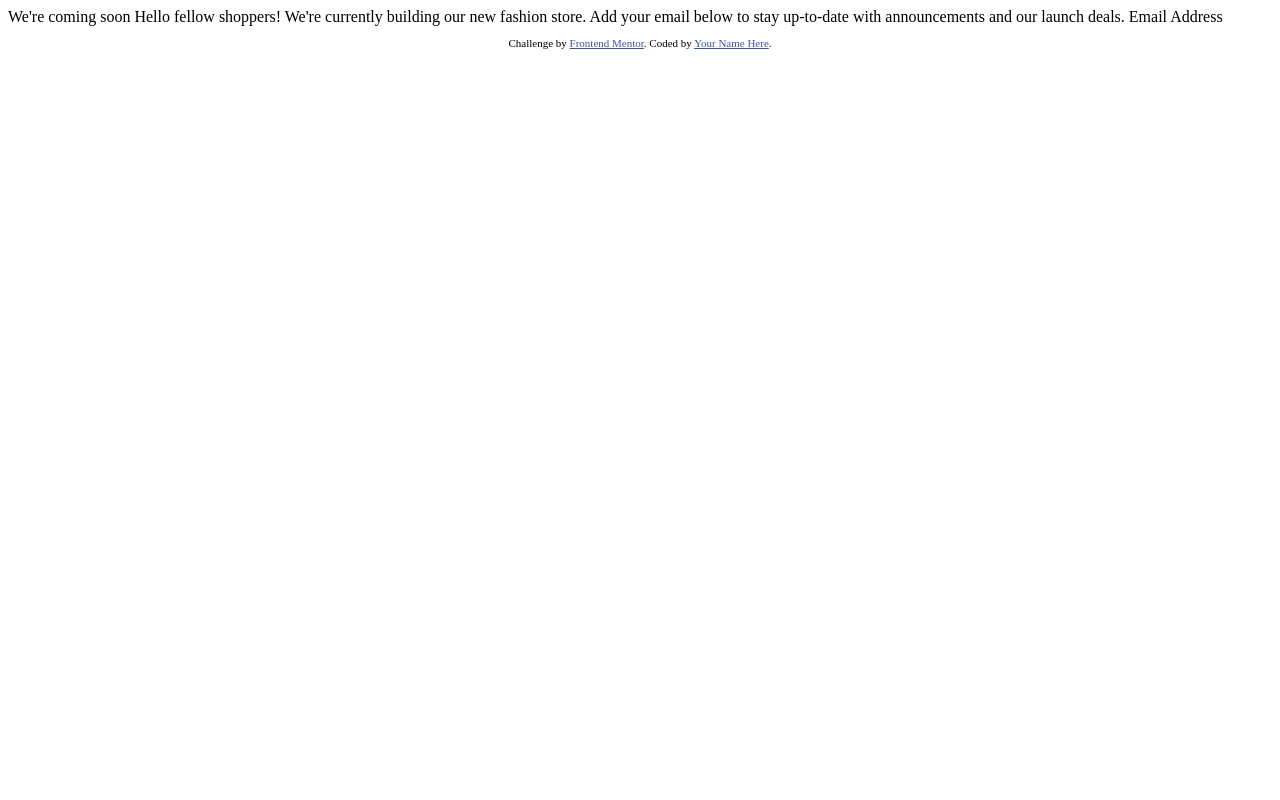
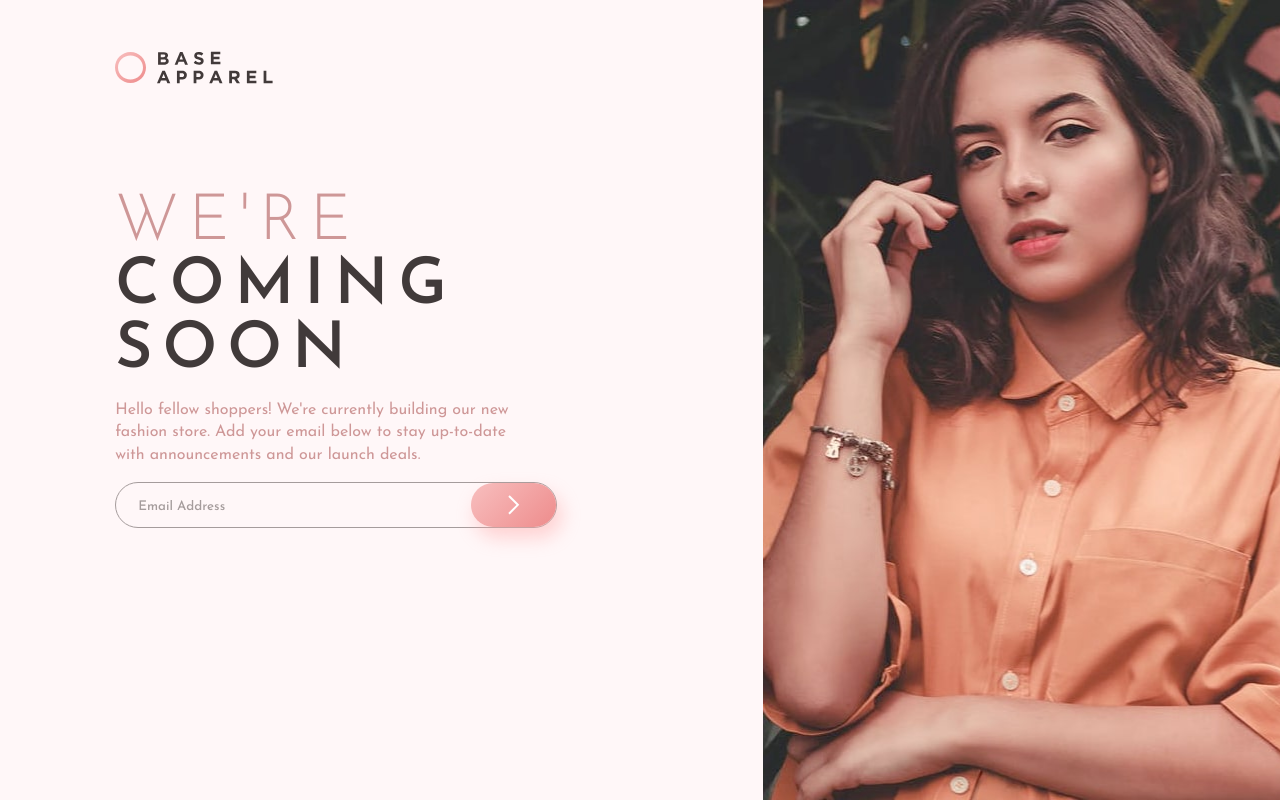
Before and after one commit to mohamed-ashif-m/Web_Dev_Challenge, a plain HTML site: page base-apparel-coming-soon-master/index.html in a window 1280 px wide. Drawn offline with Linux system fonts and the light colour scheme.

Commit message:
Update index.html

```diff
--- a/base-apparel-coming-soon-master/index.html
+++ b/base-apparel-coming-soon-master/index.html
@@ -3,31 +3,35 @@
 <head>
   <meta charset="UTF-8">
   <meta name="viewport" content="width=device-width, initial-scale=1.0"> <!-- displays site properly based on user's device -->
-
+  <link rel="stylesheet" href="style.css">
   <link rel="icon" type="image/png" sizes="32x32" href="./images/favicon-32x32.png">
 
   <title>Frontend Mentor | Base Apparel coming soon page</title>
-
-  <!-- Feel free to remove these styles or customise in your own stylesheet 👍 -->
-  <style>
-    .attribution { font-size: 11px; text-align: center; }
-    .attribution a { color: hsl(228, 45%, 44%); }
-  </style>
 </head>
 <body>
+  <div class="navy1">
+    <img src="./images/logo.svg" alt="" class="logo">
+    </div>
+  <main class="front-page">
+    <div class="left">
+      <div class="navy">
+        <img src="./images/logo.svg" alt="" class="logo">
+      </div>
+      <div class="main">
+        <h1 class="title"><span class="tit">We're</span><br> coming <br>soon</h1>
+        <p class="para">  Hello fellow shoppers! We're currently building our new fashion store.
+          Add your email below to stay up-to-date with announcements and our launch deals.</p>
+          <div class="in">
+            <input type="text" class="mail" placeholder="Email Address">
+            <div class="arrow-left">
+              <img src="./images/icon-arrow.svg" onclick="arrowFn()">
 
-  We're coming soon
+            </div>
+          </div>
 
-  Hello fellow shoppers! We're currently building our new fashion store.
-  Add your email below to stay up-to-date with announcements and our launch deals.
-
-  Email Address
-
-  <footer>
-    <p class="attribution">
-      Challenge by <a href="https://www.frontendmentor.io?ref=challenge" target="_blank">Frontend Mentor</a>.
-      Coded by <a href="#">Your Name Here</a>.
-    </p>
-  </footer>
+        </div>
+      </div>
+      <div class="right"></div>
+  </main>
 </body>
 </html>
```
